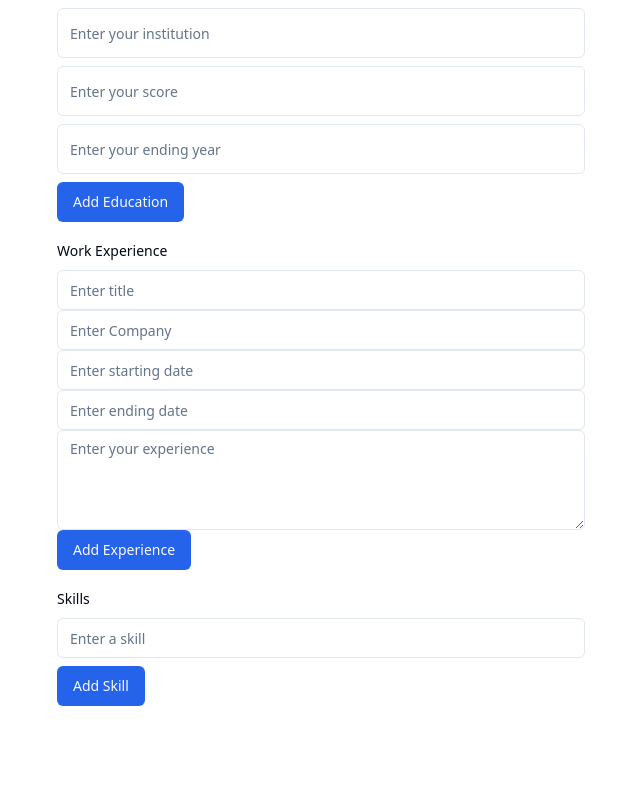
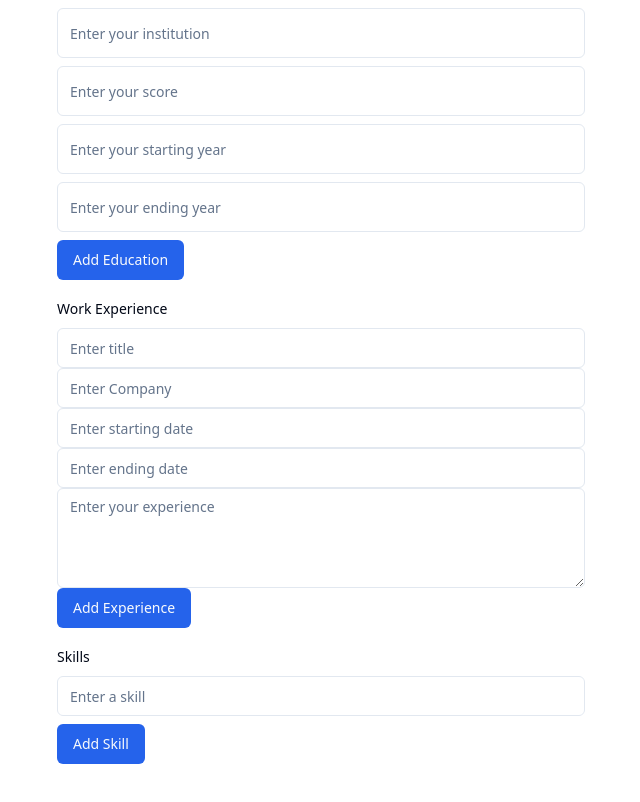
Before and after one commit to SynthCod3/ResumeWiz, a Next.js app: page /editor in a window 1280 px wide. Shown: the part 913-1715 px from the top of the page, without its empty margins (7-647 px from the left). Before the commit the page ends 1667 px from the top, so only its background shows below. Built offline with nearby package versions, Linux system fonts and the light colour scheme.

Commit message:
Education starting date added

```diff
--- a/app/editor/components/editor.tsx
+++ b/app/editor/components/editor.tsx
@@ -175,6 +175,7 @@ export function Editor() {
                       course: e.target.value,
                     });
                   }}
+                  value={newEducation.course}
                 />
                 <Input
                   className="min-h-[50px]"
@@ -185,6 +186,7 @@ export function Editor() {
                       university: e.target.value,
                     });
                   }}
+                  value={newEducation.university}
                 />
                 <Input
                   className="min-h-[50px]"
@@ -195,6 +197,7 @@ export function Editor() {
                       institution: e.target.value,
                     });
                   }}
+                  value={newEducation.institution}
                 />
                 <Input
                   className="min-h-[50px]"
@@ -205,7 +208,19 @@ export function Editor() {
                       score: e.target.value,
                     });
                   }}
+                  value={newEducation.score}
                 />
+                  <Input
+                    className="min-h-[50px]"
+                    placeholder="Enter your starting year"
+                    onChange={(e) => {
+                      setNewEducation({
+                        ...newEducation,
+                        startingDate: e.target.value,
+                      });
+                    }}
+                    value={newEducation.startingDate}
+                  />
                 <Input
                   className="min-h-[50px]"
                   placeholder="Enter your ending year"
@@ -215,9 +230,11 @@ export function Editor() {
                       endingDate: e.target.value,
                     });
                   }}
+                  value={newEducation.endingDate}
                 />
                 <Button
                   onClick={() => {
+                    if (!newEducation.course) return;
                     setEducation([...education, newEducation]);
                     setNewEducation({
                       course: '',
```
